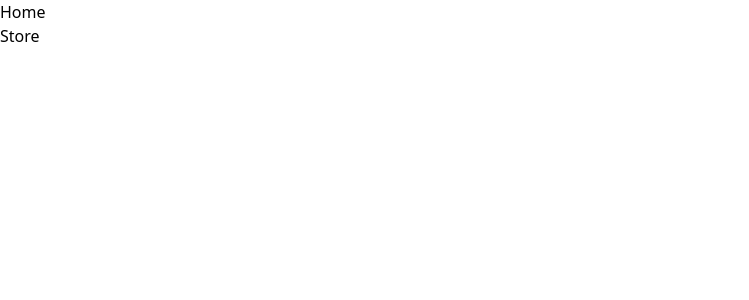
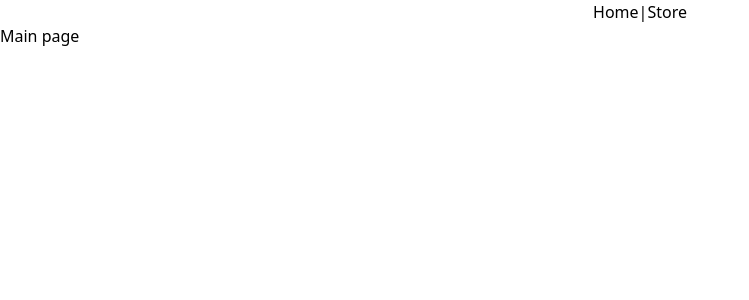
Before and after one commit to crespire/js-shopping-cart, a React (Create React App) app: page / in a window 1280 px wide. Shown: the top 300 px of the page, without its empty margins (0-749 px from the left). Built offline with nearby package versions, Linux system fonts and the light colour scheme.

Commit message:
fix: adjust routing and linking

```diff
--- a/src/App.js
+++ b/src/App.js
@@ -5,7 +5,7 @@ import NavBar from './Nav';
 function App() {
   return (
     // This effectively becomes a template file
-    <div className="App">
+    <div className="container mx-auto">
       <NavBar />
       <Outlet />
     </div>
--- a/src/Nav.js
+++ b/src/Nav.js
@@ -3,11 +3,8 @@ import { Link } from 'react-router-dom';
 
 function NavBar() {
   return (
-    <nav>
-      <ul>
-        <li><Link to="/home">Home</Link></li>
-        <li><Link to="/store">Store</Link></li>
-      </ul>
+    <nav className="flex place-content-center">
+      <Link to="/">Home</Link> | <Link to="/store">Store</Link>
     </nav>
   );
 }
--- a/src/index.js
+++ b/src/index.js
@@ -6,7 +6,7 @@ import Home from './components/Home';
 import './index.css';
 import {
   createBrowserRouter,
-  RouterProvider
+  RouterProvider,
 } from "react-router-dom";
 
 const router = createBrowserRouter([
@@ -16,7 +16,7 @@ const router = createBrowserRouter([
     children: [
       {
         index: true,
-        path: "home",
+        path: "/",
         element: <Home />,
       },
       {
```
Also changed, not shown: 1 other file (tests, documents, lock files or other folders).
